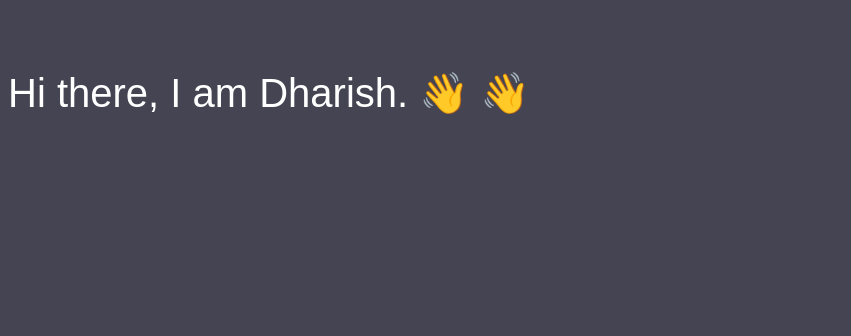
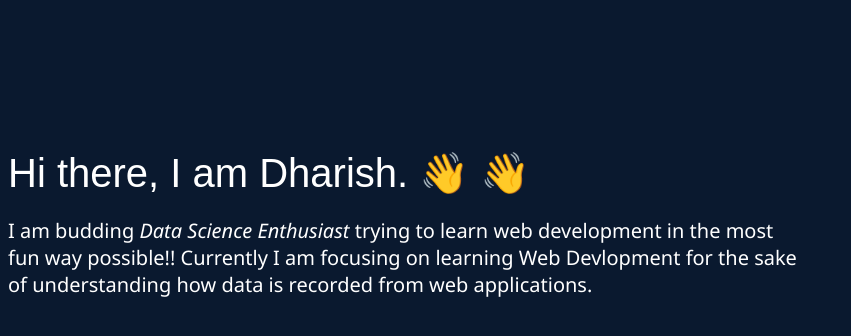
Before and after one commit to dhari232/dhari232.github.io, a plain HTML site: page index.html in a window 1280 px wide. Shown: the whole page, without its empty margins (0-851 px from the left). Drawn offline with Linux system fonts and the light colour scheme.

Commit message:
Test updations

```diff
--- a/index.html
+++ b/index.html
@@ -6,9 +6,12 @@
   <title>Dharish' Profile</title>
   <link rel="stylesheet" href="style.css">
 </head>
-<body style="background-color: #444452;">
+<body style="background-color: #0a192f;">
 <div id="Name">
   Hi there, I am Dharish. &#128075; &#x1F44B
 </div>
+<div id="subheader">
+  I am budding <i>Data Science Enthusiast</i> trying to learn web development in the most fun way possible!! Currently I am focusing on learning Web Devlopment for the sake of understanding how data is recorded from web applications.
+</div>
 </body>
 </html>
--- a/style.css
+++ b/style.css
@@ -1,7 +1,14 @@
-
 #Name {
 	color: white;
 	font-size: 40px;
 	font-family: sans-serif;
-	margin-top: 70px;
+	margin-top: 150px;
 }
+
+#subheader{
+	color: white;
+	font-size: 20px;
+	margin-top: 20px;
+	font-family: Segoe UI;
+	width: 800px;
+}
```
